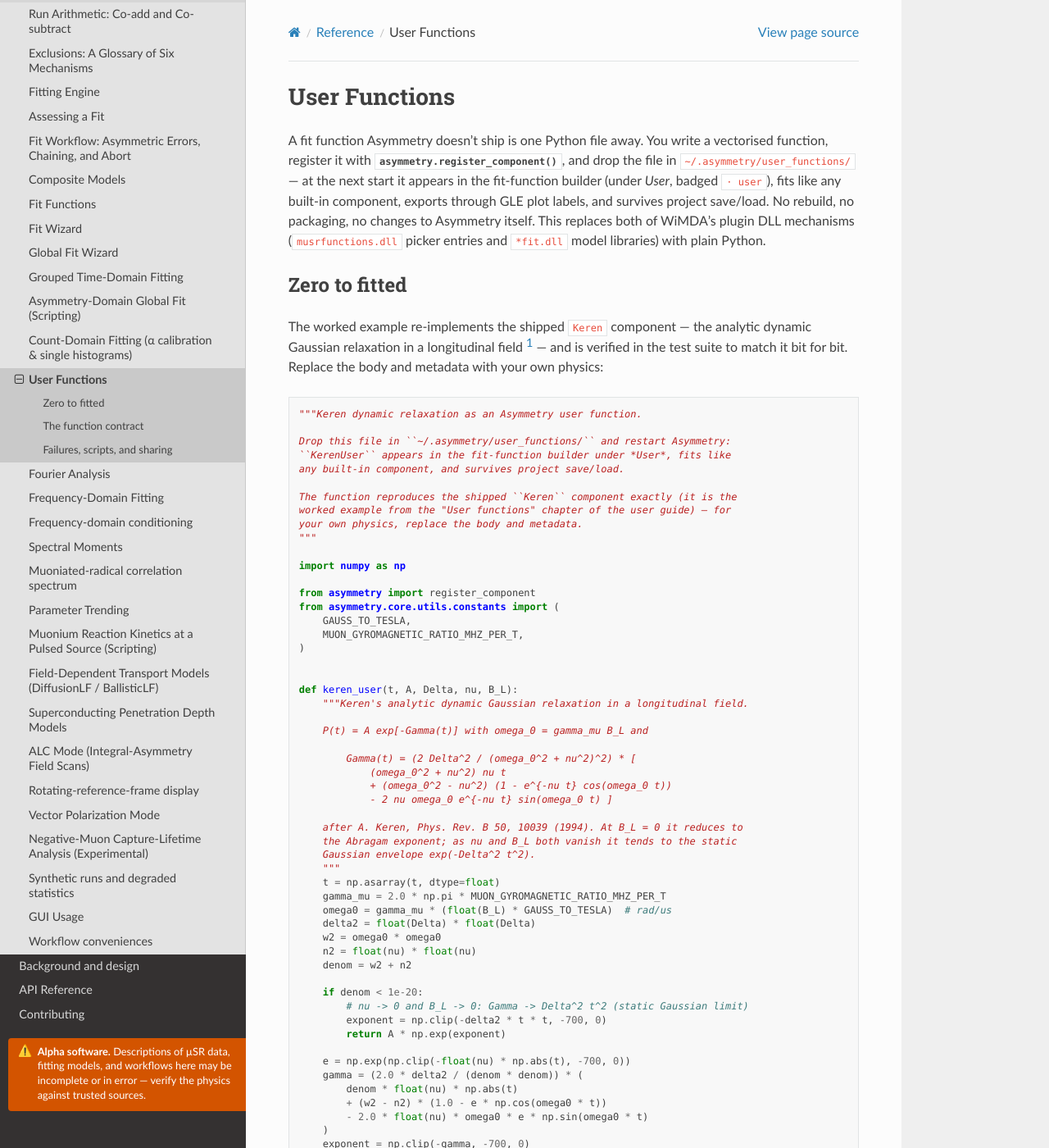
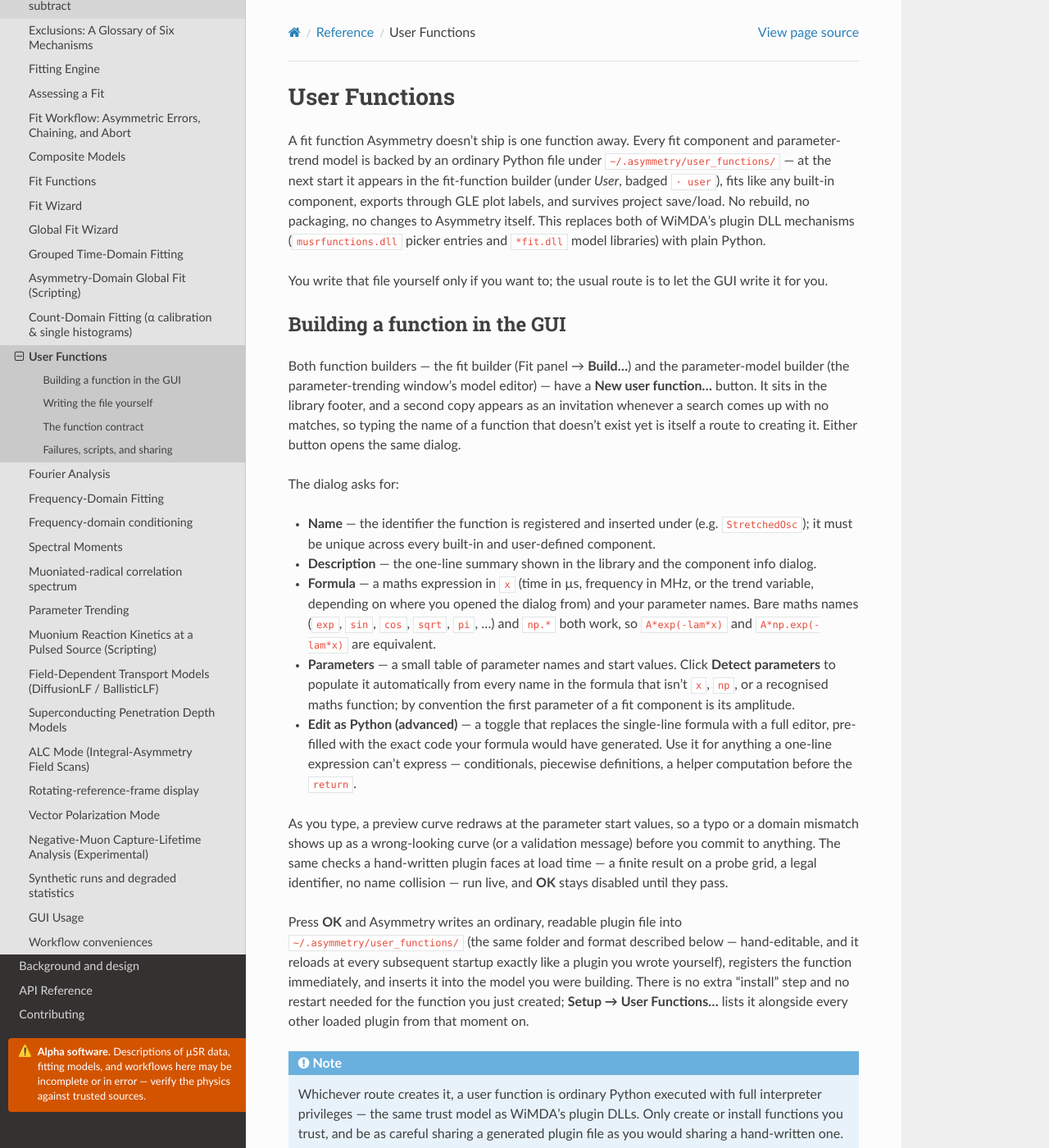
Before and after one commit to BenHuddart/asymmetry, a Sphinx documentation site: the page built from docs/reference/user_functions.rst, in a window 1280 px wide and 1400 px high. Shown: the whole window at 82% size. Built offline with Sphinx 7.4.7 and the Read the Docs theme 3.1.0, drawn with Linux system fonts in a browser that asks for light colours; some of the changed text lies outside the part shown.

Commit message:
Document GUI user-function authoring; surface authored files in the load report
docs/reference/user_functions.rst now leads with the GUI route (the 'New
user function...' button in both builders, the dialog fields, live
preview, and immediate availability) and repositions the hand-written
plugin walkthrough as the scripting/power-user route; ARCHITECTURE.md
section 4.3 notes the authoring front end. A new GUI test pins that a
function created in-app appears in the Setup -> User Functions load
report dialog.

Co-Authored-By: Claude Fable 5 <noreply@anthropic.com>

```diff
--- a/docs/reference/user_functions.rst
+++ b/docs/reference/user_functions.rst
@@ -1,18 +1,81 @@
 User Functions
 ==============
 
-A fit function Asymmetry doesn't ship is one Python file away. You write a
-vectorised function, register it with
-:func:`asymmetry.register_component`, and drop the file in
-``~/.asymmetry/user_functions/`` — at the next start it appears in the
+A fit function Asymmetry doesn't ship is one function away. Every fit
+component and parameter-trend model is backed by an ordinary Python file
+under ``~/.asymmetry/user_functions/`` — at the next start it appears in the
 fit-function builder (under *User*, badged ``· user``), fits like any
 built-in component, exports through GLE plot labels, and survives project
 save/load. No rebuild, no packaging, no changes to Asymmetry itself. This
 replaces both of WiMDA's plugin DLL mechanisms (``musrfunctions.dll``
 picker entries and ``*fit.dll`` model libraries) with plain Python.
 
-Zero to fitted
---------------
+You write that file yourself only if you want to; the usual route is to let
+the GUI write it for you.
+
+Building a function in the GUI
+-------------------------------
+
+Both function builders — the fit builder (Fit panel → **Build…**) and the
+parameter-model builder (the parameter-trending window's model editor) —
+have a **New user function…** button. It sits in the library footer, and a
+second copy appears as an invitation whenever a search comes up with no
+matches, so typing the name of a function that doesn't exist yet is itself a
+route to creating it. Either button opens the same dialog.
+
+The dialog asks for:
+
+* **Name** — the identifier the function is registered and inserted under
+  (e.g. ``StretchedOsc``); it must be unique across every built-in and
+  user-defined component.
+* **Description** — the one-line summary shown in the library and the
+  component info dialog.
+* **Formula** — a maths expression in ``x`` (time in µs, frequency in MHz,
+  or the trend variable, depending on where you opened the dialog from) and
+  your parameter names. Bare maths names (``exp``, ``sin``, ``cos``,
+  ``sqrt``, ``pi``, …) and ``np.*`` both work, so ``A*exp(-lam*x)`` and
+  ``A*np.exp(-lam*x)`` are equivalent.
+* **Parameters** — a small table of parameter names and start values. Click
+  **Detect parameters** to populate it automatically from every name in the
+  formula that isn't ``x``, ``np``, or a recognised maths function; by
+  convention the first parameter of a fit component is its amplitude.
+* **Edit as Python (advanced)** — a toggle that replaces the single-line
+  formula with a full editor, pre-filled with the exact code your formula
+  would have generated. Use it for anything a one-line expression can't
+  express — conditionals, piecewise definitions, a helper computation before
+  the ``return``.
+
+As you type, a preview curve redraws at the parameter start values, so a
+typo or a domain mismatch shows up as a wrong-looking curve (or a validation
+message) before you commit to anything. The same checks a hand-written
+plugin faces at load time — a finite result on a probe grid, a legal
+identifier, no name collision — run live, and **OK** stays disabled until
+they pass.
+
+Press **OK** and Asymmetry writes an ordinary, readable plugin file into
+``~/.asymmetry/user_functions/`` (the same folder and format described
+below — hand-editable, and it reloads at every subsequent startup exactly
+like a plugin you wrote yourself), registers the function immediately, and
+inserts it into the model you were building. There is no extra "install"
+step and no restart needed for the function you just created; **Setup →
+User Functions…** lists it alongside every other loaded plugin from that
+moment on.
+
+.. note::
+   Whichever route creates it, a user function is ordinary Python executed
+   with full interpreter privileges — the same trust model as WiMDA's plugin
+   DLLs. Only create or install functions you trust, and be as careful
+   sharing a generated plugin file as you would sharing a hand-written one.
+
+Writing the file yourself
+--------------------------
+
+The GUI dialog covers a single formula in ``x``. For anything that benefits
+from being scripted, versioned, or shared as a package — a model with
+helper functions, one you want under source control, or one you want to
+distribute to a group — write the plugin file directly. This is the same
+mechanism the GUI uses under the bonnet, so a function created either way is
+indistinguishable to the rest of Asymmetry.
 
 The worked example re-implements the shipped ``Keren`` component — the
 analytic dynamic Gaussian relaxation in a longitudinal field [1]_ — and is
```
Also changed, not shown: docs/ARCHITECTURE.md (+8 -0 lines), 1 other file.
